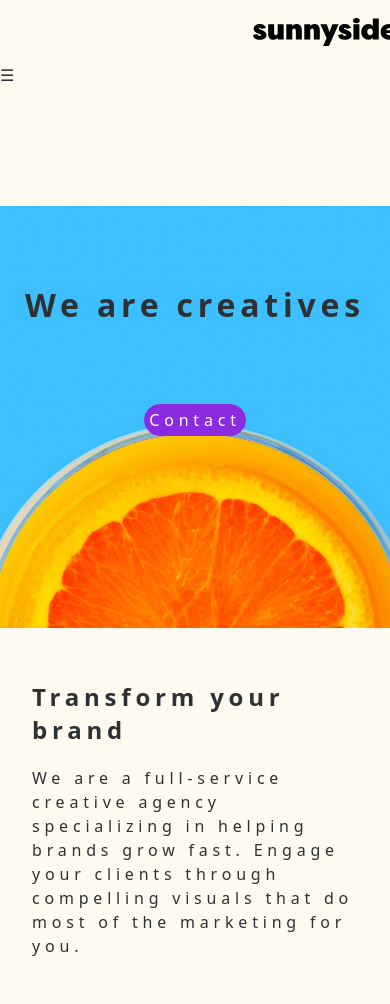
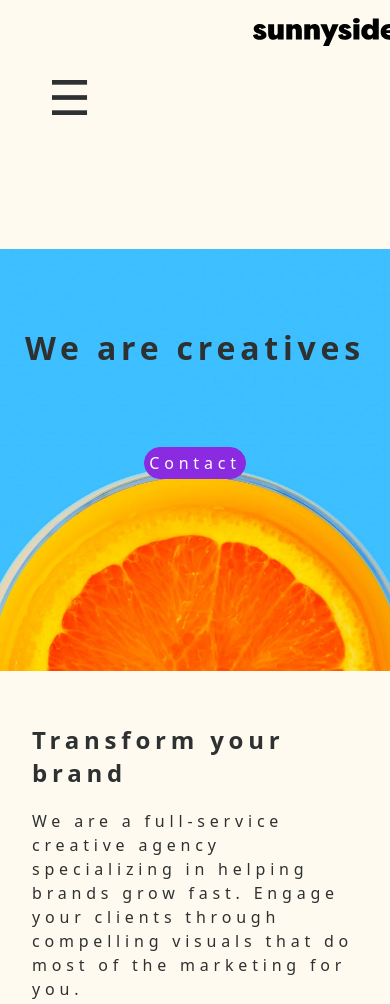
Before and after one commit to roberto3003/sunnyside-agency-landing-page, a plain HTML site: page index.html in a window 390 px wide. Shown: the top 1004 px of the page. Drawn offline with Linux system fonts and the light colour scheme.

Commit message:
added crossbars and hamburger

```diff
--- a/index.html
+++ b/index.html
@@ -32,7 +32,8 @@
 
 		  <div class="m-nav">
 			<input type="checkbox" id="m-menu">
-			<label for="m-menu">&#9776;</label>
+			<label for="m-menu" class="hamburger">&#9776;</label>
+			<a href="" class="crossbars">&#0215;</a>
 			<ol class="m-links">
 			  <li><a href="">Services</a></li>
 			  <li><a href="">About</a></li>
--- a/style.css
+++ b/style.css
@@ -150,13 +150,22 @@ left: -999px;
 }
 
 
-.m-links {
+#m-menu ~ * {
   margin-left: 9999px;
   transition: all 0.5s;
 }
 
+#m-menu ~ label {
+  margin-left: 1em;
+  font-size: 3em;
+}
+
 #m-menu:checked ~ * {
   margin-left: 1em;
+}
+
+#m-menu:checked ~ label {
+  display: none;
 }
 
 
```
